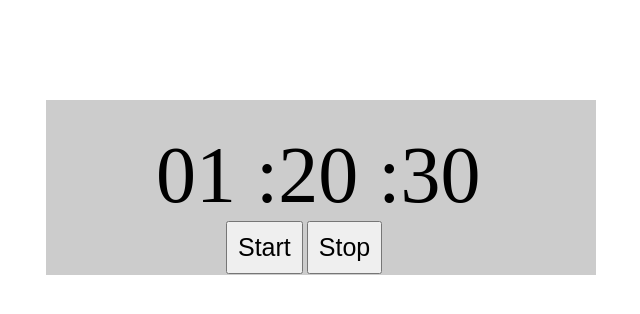
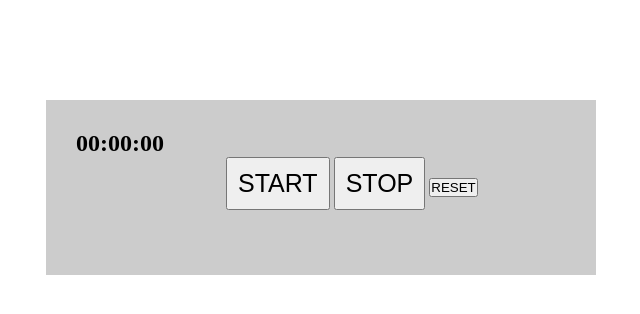
Before and after one commit to beellz/Simple-Timer, a plain HTML site: page index.html in a window 1280 px wide. Shown: the whole page, without its empty margins (319-959 px from the left). Drawn offline with Linux system fonts and the light colour scheme.

Commit message:
changed the structuer to make reset

```diff
--- a/index.html
+++ b/index.html
@@ -5,17 +5,20 @@
     <meta name="viewport" content="width=device-width, initial-scale=1.0">
     <meta http-equiv="X-UA-Compatible" content="ie=edge">
     <link rel="stylesheet" href="style.css">
-    <title>Document</title>
+    <title>Simple Timer</title>
 </head>
 <body>
+
+
+
+
     <div class="main">
-        <div class="timer">
-            <span id=hours>01</span>
-            <span id=min>:20</span>
-            <span id=sec>:30</span>
+            <h2 class="time"><time>00:00:00</time></h2>
+            <div class="btn">
+            <button id="start">START</button>
+            <button id="stop">STOP</button>
+            <button id="clear">RESET</button>
         </div>
-        <button id="start">Start</button>
-        <button id="stop">Stop</button>
     </div>
     <script src="app.js"></script>
 </body>
```
